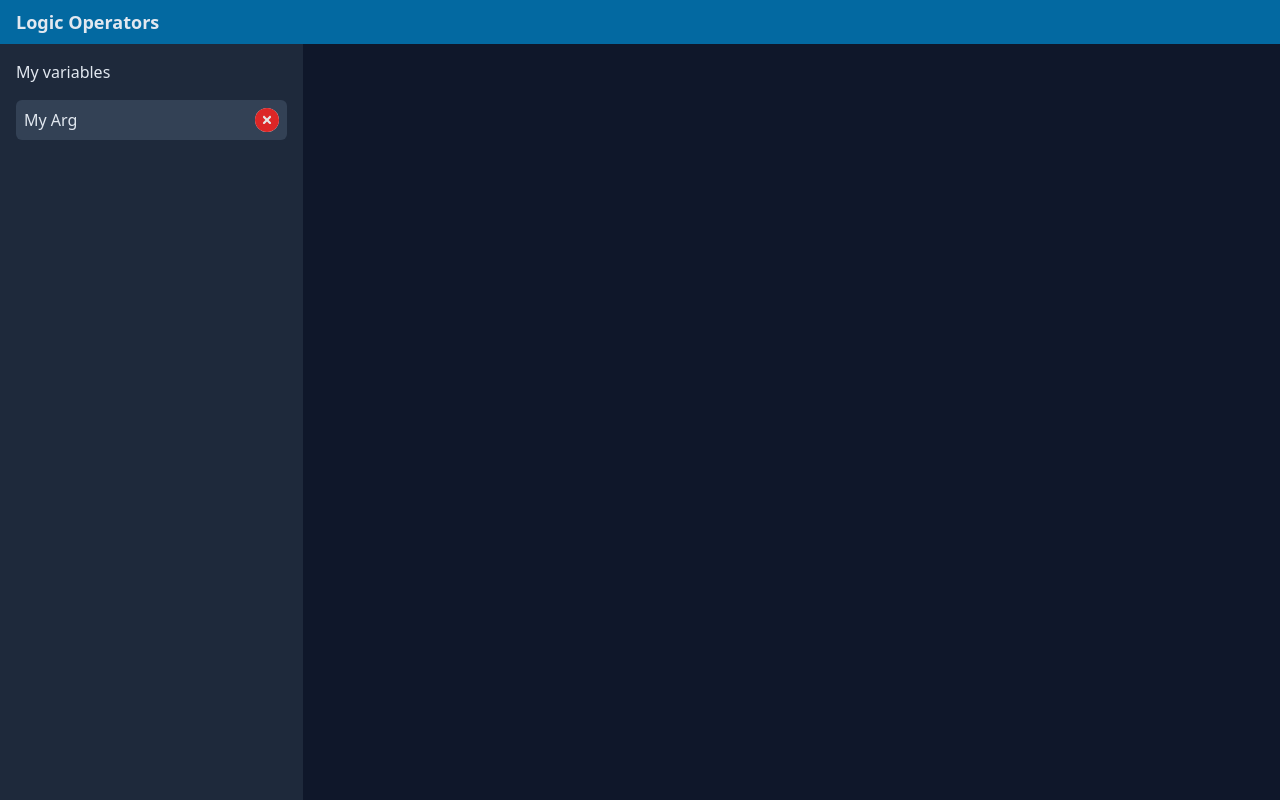
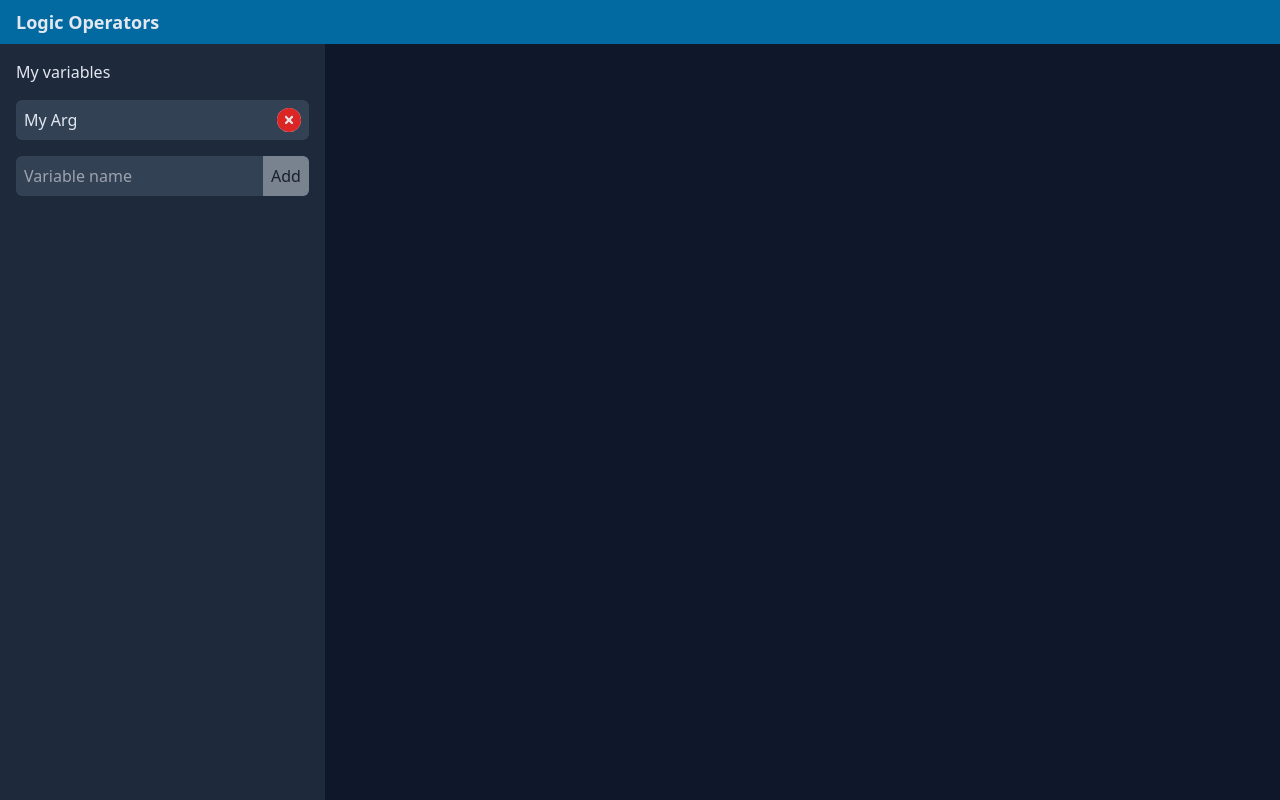
Before and after one commit to zFunx/logical-operators, a Next.js app: page / in a window 1280 px wide. Built offline with nearby package versions, Linux system fonts and the light colour scheme.

Commit message:
Add variable functionality

```diff
--- /dev/null
+++ b/src/components/Input/AddVariable.js
@@ -0,0 +1,30 @@
+import { useState } from "react";
+import PropTypes from 'prop-types'
+
+const AddVariable = props => {
+    const [isErr, setIsErr] = useState(false);
+    const [name, setName] = useState('');
+    const onNameChanged = (event) => {
+        setIsErr(false)
+        setName(event.target.value);
+    }
+    const onAdddingName = () => {
+        props.onAdddingName(name, () => setName(''), () => setIsErr(true))
+    }
+
+    return (
+        <div>
+            <div className='bg-slate-700 rounded-md flex overflow-hidden'>
+                <input className='bg-transparent outline-none m-2' type="text" placeholder="Variable name" value={name} onChange={onNameChanged} />
+                <button onClick={onAdddingName} className="bg-neutral-50/70 text-black px-2 disabled:opacity-50 disabled:cursor-not-allowed" disabled={!name}>Add</button>
+            </div>
+            {isErr && <small className="text-red-400">Variable is already present</small>}
+        </div>
+    )
+}
+
+AddVariable.propTypes = {
+    onAdddingName: PropTypes.func.isRequired
+}
+
+export default AddVariable
--- a/src/components/Input/VariableInp.js
+++ b/src/components/Input/VariableInp.js
@@ -1,15 +1,11 @@
-import { useState } from "react";
 import { PropTypes } from "prop-types"
 
 import BoolCheckbox from '@/components/BoolCheckbox'
 
 const VariableInp = props => {
-    const [isTrue, setIsTrue] = useState(false);
-    const toggleTruth = () => setIsTrue(prev => !prev)
-
     return (
         <div className='p-2 bg-slate-700 rounded-md flex'>
-            <input className='bg-transparent outline-none' type="text" defaultValue={props.name} />
+            <input className='bg-transparent outline-none flex-1' type="text" defaultValue={props.name} />
             <BoolCheckbox isTrue={props.val} toggleTruth={props.toggleTruth} />
         </div>
     )
--- a/src/components/Variables/Variables.js
+++ b/src/components/Variables/Variables.js
@@ -1,6 +1,7 @@
 import { useState } from "react";
 
 import VariableInp from '@/components/Input/VariableInp'
+import AddVariable from '@/components/Input/AddVariable'
 
 const Variables = () => {
     const [variables, setVariables] = useState({
@@ -12,12 +13,32 @@ const Variables = () => {
             [varName]: !prev[varName]
         }))
     }
+    const addVar = (varName, successCb, errCb) => {
+        if (varName in variables) {
+            // if variable is already present
+            if (errCb) {
+                console.log('calling cb');
+                errCb()
+            }
+        } else {
+            setVariables(prev => ({
+                ...prev,
+                [varName]: false
+            }))
+            if (successCb) {
+                successCb()
+            }
+        }
+    }
 
     return (
         <div className='bg-slate-800 p-4 h-full text-slate-200'>
             <h2>My variables</h2>
-            <div className='py-4'>
+            <div className='py-4 flex flex-col gap-2'>
                 {Object.keys(variables).map(varName => <VariableInp key={varName} name={varName} val={variables[varName]} toggleTruth={() => toggleTruth(varName)} />)}
+            </div>
+            <div className="p4">
+                <AddVariable onAdddingName={addVar} />
             </div>
         </div>
     )
```
